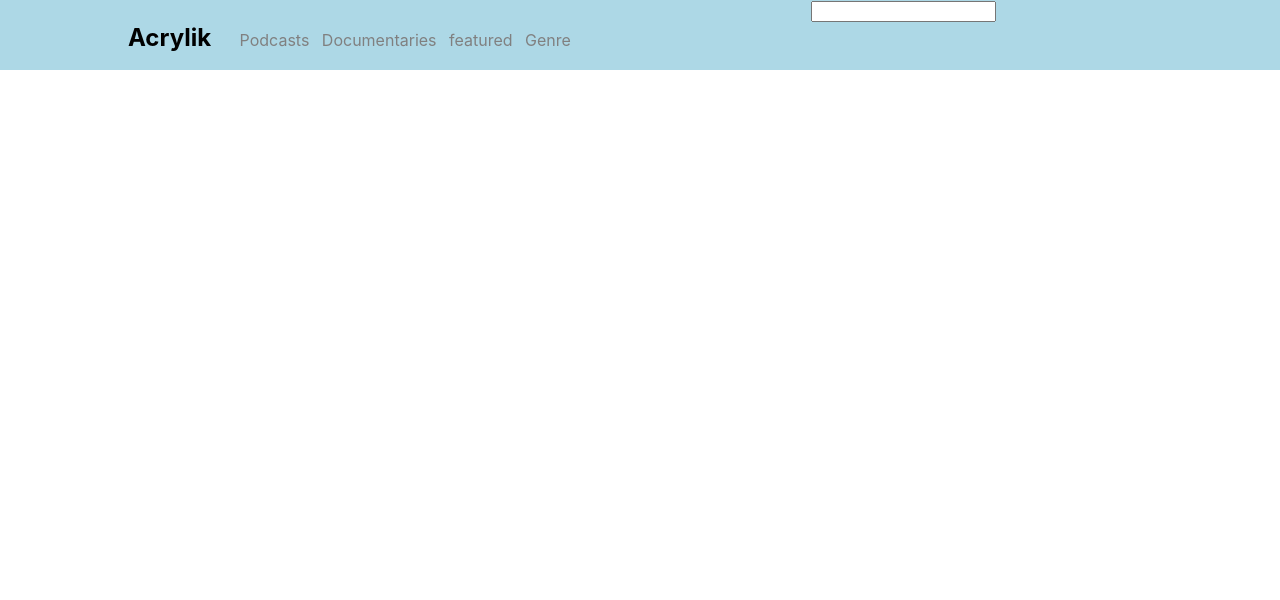
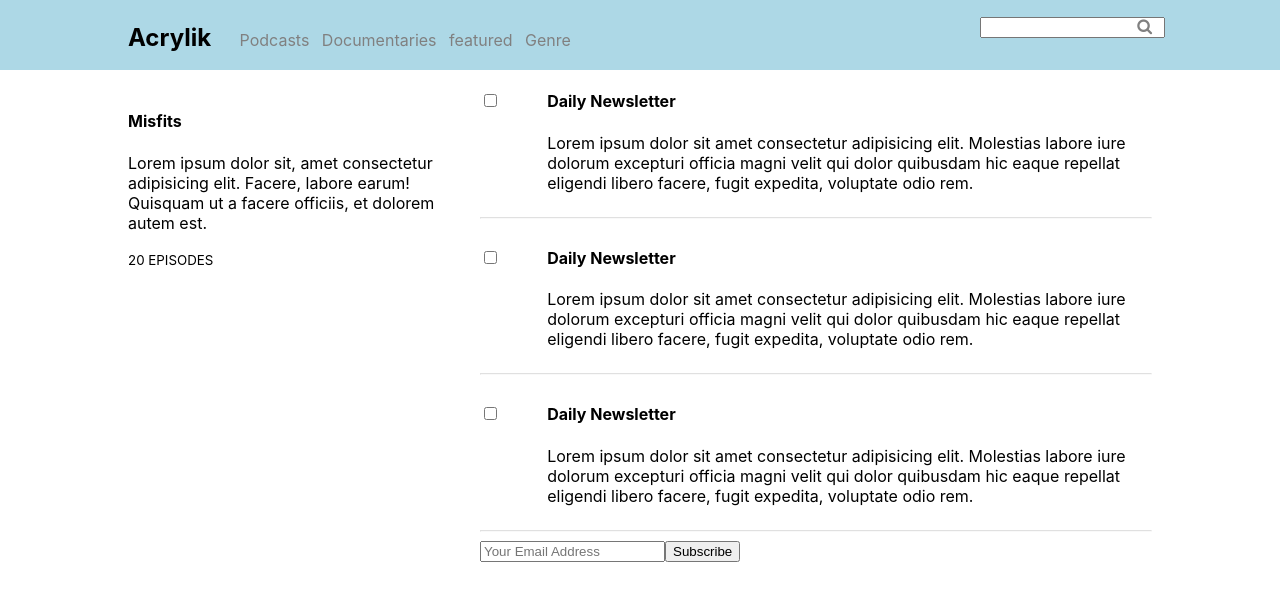
Before and after one commit to Gracekal91/acrylik, a plain HTML site: page index.html in a window 1280 px wide. Drawn offline with Linux system fonts and the light colour scheme.

Commit message:
basic step 2

```diff
--- a/css/main.css
+++ b/css/main.css
@@ -47,4 +47,39 @@ header .logo {
   margin-right: 1.5rem;
 }
 
-header
+header .right-nav {
+  text-align: right;
+  line-height: 35px;
+}
+
+.right-nav input {
+  margin-top: 17px;
+}
+
+.search-icon {
+  margin-left: -2rem;
+}
+
+/*Main*/
+
+main .container{
+width: 80%;
+margin: auto;
+display: grid;
+grid-template-columns: 1fr 2fr;
+grid-gap: 1rem;
+}
+
+main .item{
+    display: grid;
+    grid-template-columns: 10% 90%;
+}
+
+hr{
+    color: #cccccc;
+    opacity: 0.3;
+}
+
+input[type="checkbox"]{
+    margin-top: 1.5rem;
+}
--- a/index.html
+++ b/index.html
@@ -5,6 +5,7 @@
     <meta name="viewport" content="width=device-width, initial-scale=1.0">
     <title>Acrylik</title>
     <link rel="stylesheet" href="./css/main.css">
+    <link rel="stylesheet" href="https://stackpath.bootstrapcdn.com/font-awesome/4.7.0/css/font-awesome.min.css">
 </head>
 <body>
     <header>
@@ -23,8 +24,56 @@
             </div>
             <div class="right-nav">
                 <input type="serach">
+                <a href="#"><i class="fa fa-search search-icon" aria-hidden="true"></i></a>
+
             </div>
         </div>
     </header>
+    <main>
+        <div class="container">
+            <div class="left-content">
+                <img src="" alt="">
+                <h4>Misfits</h4>
+                <p>Lorem ipsum dolor sit, amet consectetur adipisicing elit. Facere, labore earum! Quisquam ut a facere officiis, et dolorem autem est.</p>
+                <small>20 EPISODES</small>
+            </div>
+            <div class="right-content">
+                <div class="item">
+                    <div class="left-btn">
+                        <input type="checkbox">
+                    </div>
+                    <div class="content-righ">
+                        <h4>Daily Newsletter</h4>
+                        <p>Lorem ipsum dolor sit amet consectetur adipisicing elit. Molestias labore iure dolorum excepturi officia magni velit qui dolor quibusdam hic eaque repellat eligendi libero facere, fugit expedita, voluptate odio rem.</p>
+                    </div>
+                </div>
+                <hr>
+
+                <div class="item">
+                    <div class="left-btn">
+                        <input type="checkbox">
+                    </div>
+                    <div class="content-righ">
+                        <h4>Daily Newsletter</h4>
+                        <p>Lorem ipsum dolor sit amet consectetur adipisicing elit. Molestias labore iure dolorum excepturi officia magni velit qui dolor quibusdam hic eaque repellat eligendi libero facere, fugit expedita, voluptate odio rem.</p>
+                    </div>
+                </div>
+                <hr>
+                <div class="item">
+                    <div class="left-btn">
+                        <input type="checkbox">
+                    </div>
+                    <div class="content-righ">
+                        <h4>Daily Newsletter</h4>
+                        <p>Lorem ipsum dolor sit amet consectetur adipisicing elit. Molestias labore iure dolorum excepturi officia magni velit qui dolor quibusdam hic eaque repellat eligendi libero facere, fugit expedita, voluptate odio rem.</p>
+                    </div>
+                </div>
+                <hr>
+                <input type="text" placeholder="Your Email Address"><button type="submit">Subscribe</button>
+            </div>
+
+
+        </div>
+    </main>
 </body>
 </html>
```
